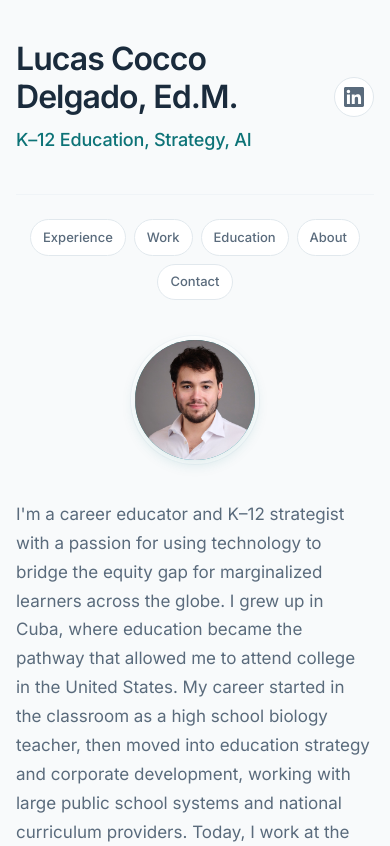
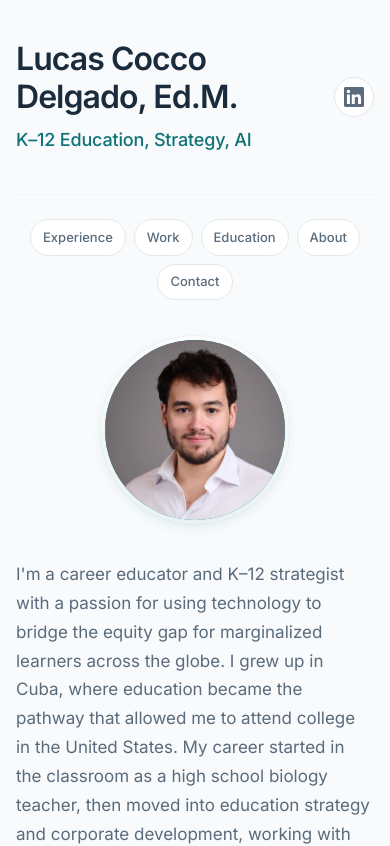
Before and after one commit to lucascoccodelgado/personalwebsite, a React (Vite) app: page / in a window 390 px wide. Shown: the top 846 px of the page. Built offline with nearby package versions, Linux system fonts and the light colour scheme.

Commit message:
Increase headshot size by 1.5x

```diff
--- a/src/App.css
+++ b/src/App.css
@@ -93,8 +93,8 @@
 
 /* Headshot */
 .headshot {
-  width: 150px;
-  height: 150px;
+  width: 225px;
+  height: 225px;
   border-radius: 50%;
   background: linear-gradient(135deg, var(--color-primary) 0%, var(--color-primary-light) 100%);
   display: flex;
@@ -564,8 +564,8 @@
   }
 
   .headshot {
-    width: 120px;
-    height: 120px;
+    width: 180px;
+    height: 180px;
   }
 
   .headshot-initials {
```
